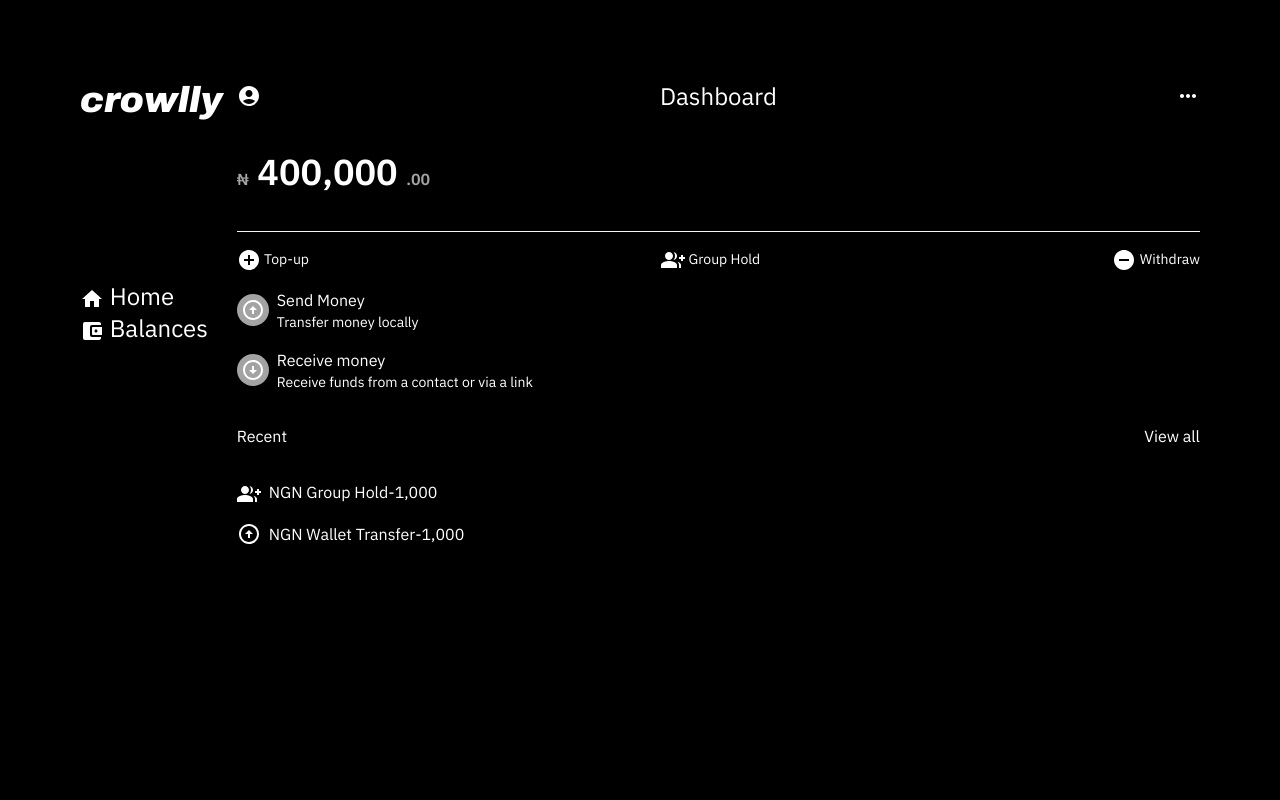
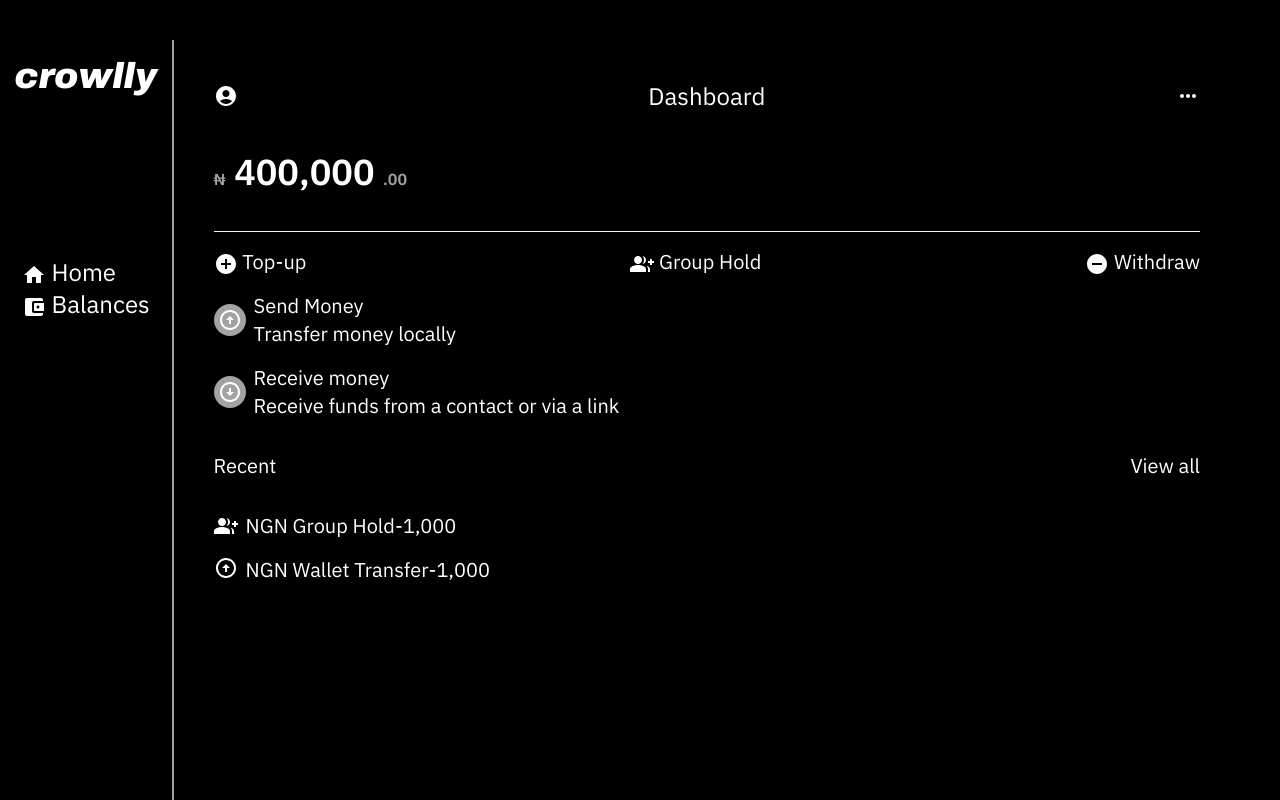
Before and after one commit to Jejovanni/crowlly, a React (Vite) app: page /dashboard in a window 1280 px wide. Shown: the top 800 px of the page. Built offline with nearby package versions, Linux system fonts and the light colour scheme; no server answers; the database is empty.

Commit message:
UI fixes

```diff
--- a/src/About.jsx
+++ b/src/About.jsx
@@ -1,8 +1,20 @@
 import React from 'react'
+import Nav from './components/Nav'
+import Footer from './Footer'
 
 function About() {
   return (
-    <div>About</div>
+    <div>
+      <Nav />
+      <div className=' min-h-[15rem] bg-hero-pattern bg-cover bg-center flex items-end'>
+        <h1 className='text-white text-5xl  text-left  md:text-6xl lg:text-8xl lg:mx-10 tracking-tighter font-medium p-4 '>About</h1>
+      </div>
+      <div className=' min-h-screen'>
+        <p className=' text-white text-2xl p-6'>Lorem, ipsum dolor sit amet consectetur adipisicing elit. Deserunt aliquid rerum iusto dicta culpa laboriosam assumenda fugit praesentium aut sed harum quidem dolorum,
+          id, velit sunt sequi atque quis at!</p>
+      </div>
+      <Footer />
+    </div>
   )
 }
 
--- a/src/Dashboard.jsx
+++ b/src/Dashboard.jsx
@@ -1,35 +1,44 @@
 import React from 'react'
-import { AccountCircleRounded, MoreHorizRounded, AddCircleSharp, GroupAddSharp, RemoveCircleSharp, ArrowCircleUp, ArrowCircleDown } from '@mui/icons-material';
+import {
+  AccountCircleRounded,
+  MoreHorizRounded,
+  AddCircleSharp,
+  GroupAddSharp,
+  RemoveCircleSharp,
+  ArrowCircleUp,
+  ArrowCircleDown
+} from '@mui/icons-material';
 import Sidebar from './components/Sidebar';
 
 function Dashboard() {
   return (
-    <div className=' m-6 lg:m-20 md:flex  min-h-full'>
+    <div className=' p-6 lg:pt-10 lg:pr-10 lg:pb-10 lg:pl-0 md:flex  min-h-screen'>
 
       <Sidebar />
 
-      <div className=' md:min-w-[86%] '>
+      <div className=' md:min-w-[86%] lg:p-10'>
+
         <div className=' flex justify-between items-center'>
           <AccountCircleRounded sx={{ color: 'white' }} />
           <h1 className=' text-center text-2xl'>Dashboard</h1>
           <MoreHorizRounded sx={{ color: 'white' }} />
 
         </div>
-        <div className=' flex min-h-[15vh] border-b border-gray-100 justify-start items-center'>
+        <div className=' flex min-h-[15vh] border-b border-gray-100 justify-start items-center '>
           <h2 className=' text-4xl font-semibold'> <span className=' text-neutral-400 text-base'>{'\u20A6'}</span> 400,000 <span className=' text-neutral-400 text-base'>.00</span> </h2>
         </div>
         <div className=' flex justify-between pt-4 pb-4'>
-          <span className=' text-sm'> <AddCircleSharp sx={{ color: 'white' }} /> Top-up </span>
-          <span className=' text-sm'> <GroupAddSharp sx={{ color: 'white' }} /> Group Hold</span>
-          <span className=' text-sm'> <RemoveCircleSharp sx={{ color: 'white' }} /> Withdraw</span>
+          <span className=' text-sm lg:text-xl'> <AddCircleSharp sx={{ color: 'white' }} /> Top-up </span>
+          <span className=' text-sm lg:text-xl'> <GroupAddSharp sx={{ color: 'white' }} /> Group Hold</span>
+          <span className=' text-sm lg:text-xl'> <RemoveCircleSharp sx={{ color: 'white' }} /> Withdraw</span>
         </div>
         <div className=' flex pb-4 items-center'>
           <div className=' bg-neutral-400 rounded-3xl w-8 h-8 flex justify-center items-center '>
             <ArrowCircleUp />
           </div>
           <div className=' flex-col pl-2 items-center'>
-            <h2>Send Money</h2>
-            <p className=' text-sm'>Transfer money locally</p>
+            <h2 className=' text-sm lg:text-xl'>Send Money</h2>
+            <p className=' text-sm lg:text-xl'>Transfer money locally</p>
           </div>
         </div>
         <div className=' flex pb-4 items-center'>
@@ -37,22 +46,22 @@ function Dashboard() {
             <ArrowCircleDown />
           </div>
           <div className=' flex-col pl-2'>
-            <h2>Receive money</h2>
-            <p className=' text-sm'>Receive funds from a contact or via a link</p>
+            <h2 className=' text-sm lg:text-xl'>Receive money</h2>
+            <p className=' text-sm lg:text-xl'>Receive funds from a contact or via a link</p>
           </div>
         </div>
         <div className=' flex justify-between pt-4 pb-4'>
-          <h2>Recent</h2>
-          <h2>View all</h2>
+          <h2 className=' text-sm lg:text-xl'>Recent</h2>
+          <h2 className=' text-sm lg:text-xl'>View all</h2>
         </div>
         <div className=' flex flex-col rounded-md'>
           <div className=' flex pt-4 min-h-full'>
             <div>
-              <GroupAddSharp sx={{ color: 'white' }} />
+              <GroupAddSharp sx={{ color: 'white' }}/>
             </div>
 
             <div className=' flex pl-2'>
-              <p> NGN Group Hold</p> <span>-1,000</span>
+              <p className=' text-sm lg:text-xl'> NGN Group Hold</p> <span className=' text-sm lg:text-xl'>-1,000</span>
             </div>
           </div>
           <div className=' flex pt-4'>
@@ -60,7 +69,7 @@ function Dashboard() {
               <ArrowCircleUp />
             </div>
             <div className=' flex pl-2'>
-              <p> NGN Wallet Transfer</p> <p>-1,000</p>
+              <p className=' text-sm lg:text-xl'> NGN Wallet Transfer</p> <span className=' text-sm lg:text-xl'>-1,000</span>
             </div>
           </div>
         </div>
--- a/src/components/Sidebar.jsx
+++ b/src/components/Sidebar.jsx
@@ -5,9 +5,11 @@ import { AccountBalanceWalletRounded, AccountCircle, Home, Logout, Person, Perso
 
 function Sidebar() {
     return (
-        <div className='text-2xl hidden md:block md:min-w-[14%]'>
-            <Link href="/" alt="Crowlly logo" className='logo lg:text-4xl'> crowlly </Link>
-            <div className=' flex flex-col'>
+        <div className='text-2xl hidden md:block md:min-w-[14%] border-r-2 border-neutral-400 p-4 '>
+            <div className='flex justify-center'>
+            <Link href="/" alt="Crowlly logo" className='logo lg:text-4xl '> crowlly </Link>
+            </div>
+            <div className=' flex flex-col justify-center items-center'>
                 <div className=' flex flex-col md:mt-[10rem]'>
                 <Link to="/dashboard"> <Home/> Home</Link>
                 <Link> <AccountBalanceWalletRounded/> Balances</Link>
--- a/src/main.jsx
+++ b/src/main.jsx
@@ -49,7 +49,7 @@ getDocs(colRef)
 
 const router = createBrowserRouter(
   createRoutesFromElements(
-    //path='/' element={<RootLayouts />}
+
     <Route >
       <Route path="/" element={<App />} />  {/* Home */}
       <Route path='/about' element={<About />} />
```
Also changed, not shown: src/layouts/RootLayouts.jsx (deleted, +0 -13 lines).
